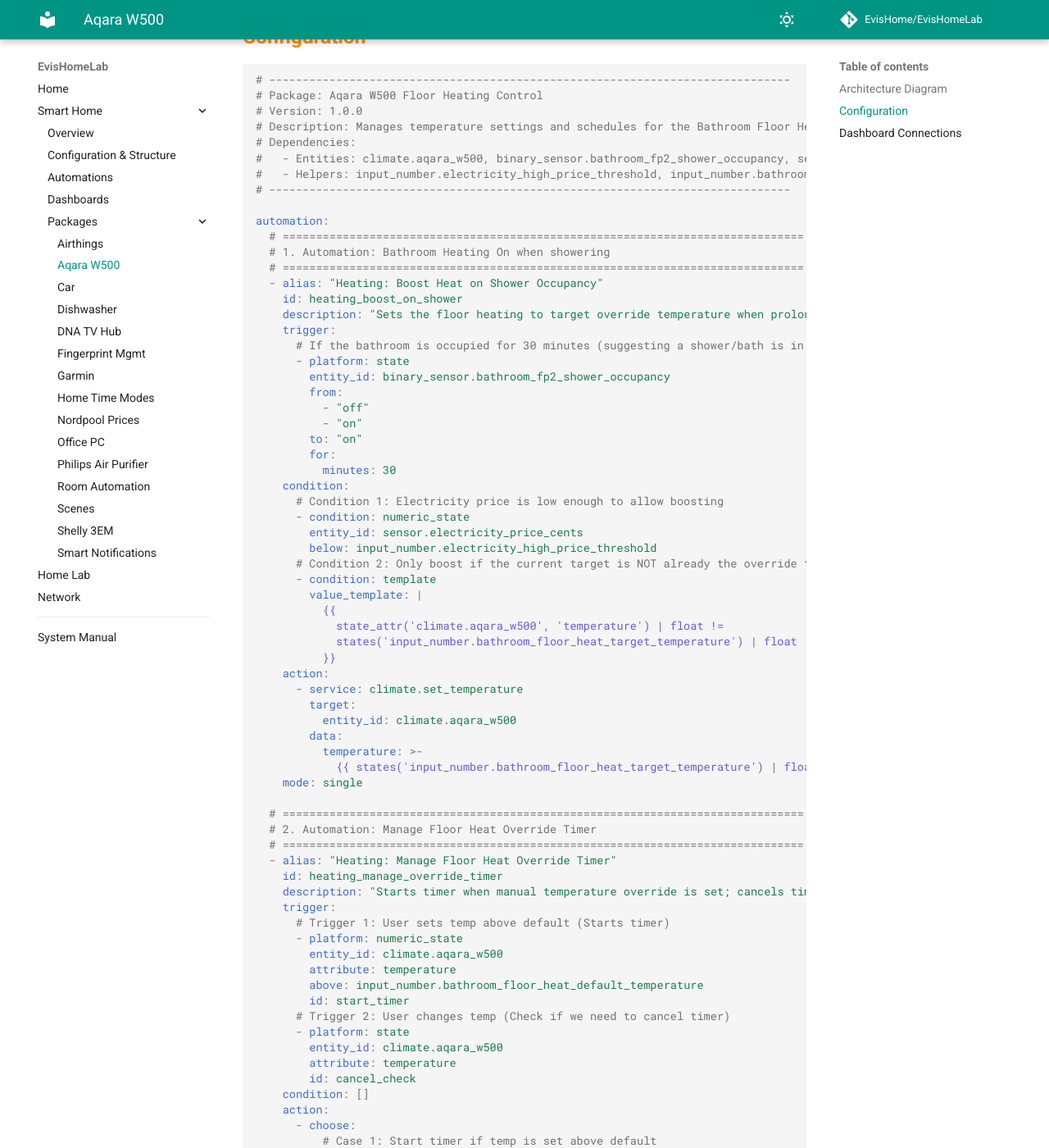
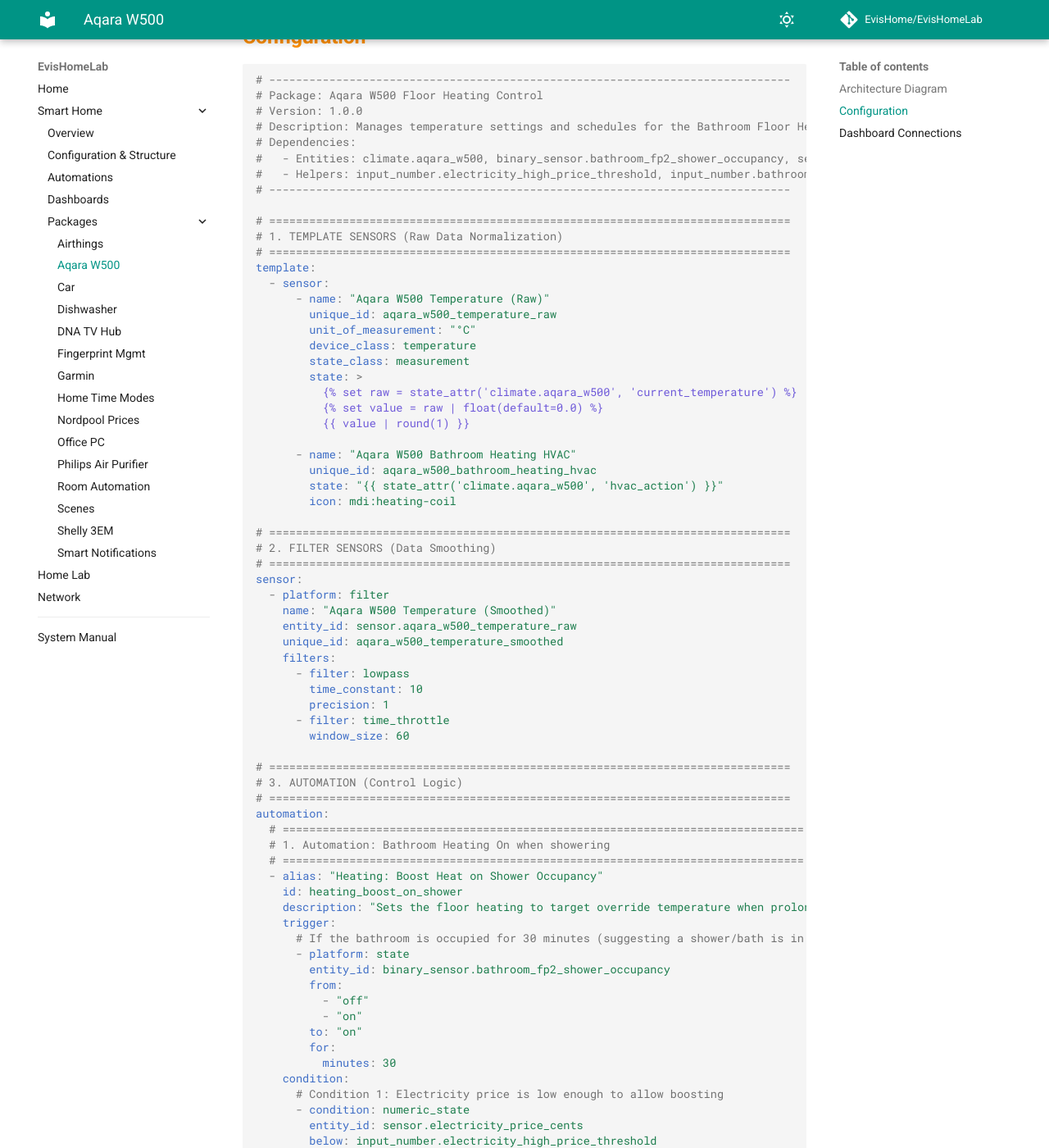
Before and after one commit to EvisHome/EvisHomeLab, an MkDocs documentation site: the page built from docs/smart-home/packages/aqara_w500.md, in a window 1280 px wide and 1400 px high, scrolled down 385 px. Shown: the whole window at 82% size. Built offline with MkDocs 1.6.1 and Material for MkDocs 9.7.7, drawn with Linux system fonts in a browser that asks for light colours; comment, search, counter and statistics services are not loaded.

Commit message:
Update Aqara W500

```diff
--- a/docs/smart-home/packages/aqara_w500.md
+++ b/docs/smart-home/packages/aqara_w500.md
@@ -34,6 +34,44 @@
 #   - Helpers: input_number.electricity_high_price_threshold, input_number.bathroom_floor_heat_target_temperature, input_number.bathroom_floor_heat_default_temperature, input_number.bathroom_floor_heat_override_duration, timer.bathroom_floor_heating_timer
 # ------------------------------------------------------------------------------
 
+# ==============================================================================
+# 1. TEMPLATE SENSORS (Raw Data Normalization)
+# ==============================================================================
+template:
+  - sensor:
+      - name: "Aqara W500 Temperature (Raw)"
+        unique_id: aqara_w500_temperature_raw
+        unit_of_measurement: "°C"
+        device_class: temperature
+        state_class: measurement
+        state: >
+          {% set raw = state_attr('climate.aqara_w500', 'current_temperature') %}
+          {% set value = raw | float(default=0.0) %}
+          {{ value | round(1) }}
+
+      - name: "Aqara W500 Bathroom Heating HVAC"
+        unique_id: aqara_w500_bathroom_heating_hvac
+        state: "{{ state_attr('climate.aqara_w500', 'hvac_action') }}"
+        icon: mdi:heating-coil
+
+# ==============================================================================
+# 2. FILTER SENSORS (Data Smoothing)
+# ==============================================================================
+sensor:
+  - platform: filter
+    name: "Aqara W500 Temperature (Smoothed)"
+    entity_id: sensor.aqara_w500_temperature_raw
+    unique_id: aqara_w500_temperature_smoothed
+    filters:
+      - filter: lowpass
+        time_constant: 10
+        precision: 1
+      - filter: time_throttle
+        window_size: 60
+
+# ==============================================================================
+# 3. AUTOMATION (Control Logic)
+# ==============================================================================
 automation:
   # ==============================================================================
   # 1. Automation: Bathroom Heating On when showering
```
